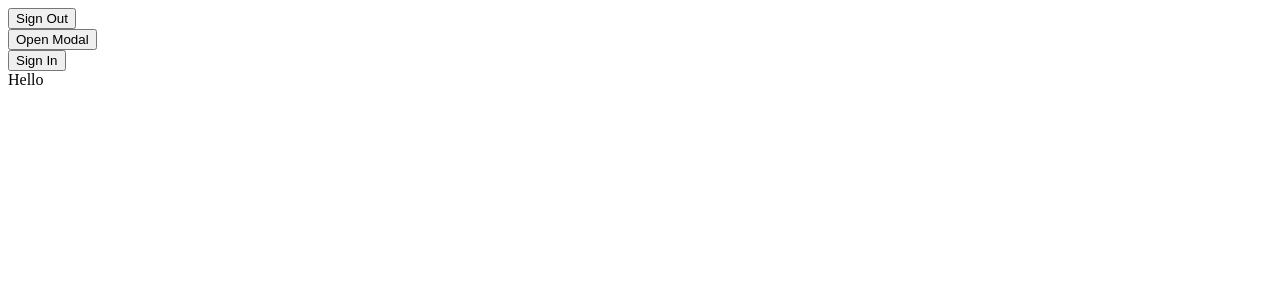
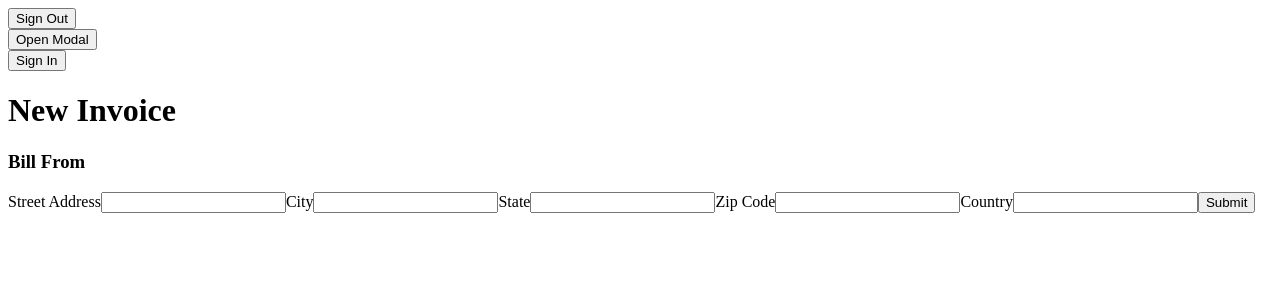
Before and after one commit to mattbcowan/invoice-app, a React (Create React App) app: page / in a window 1280 px wide. Both pictures are taken after a click on the button "Open Modal". Shown: the top 300 px of the page. Built offline with nearby package versions, Linux system fonts and the light colour scheme; no server answers.

Commit message:
feat: added invoice form
Added a basic form for invoices. It doesn't submit yet, but it is functional as a form.

```diff
--- a/package.json
+++ b/package.json
@@ -9,6 +9,7 @@
     "firebase": "^9.6.4",
     "react": "^17.0.2",
     "react-dom": "^17.0.2",
+    "react-hook-form": "^7.25.3",
     "react-router-dom": "^6.2.1",
     "react-scripts": "5.0.0",
     "web-vitals": "^2.1.4"
--- a/src/App.js
+++ b/src/App.js
@@ -5,6 +5,7 @@ import InvoiceList from "./components/InvoiceList";
 import Login from "./components/Login";
 import SignOut from "./components/SignOut";
 import Modal from "./components/Modal";
+import InvoiceForm from "./components/InvoiceForm";
 
 function App() {
   const [isLoggedIn, setIsLoggedIn] = useState(false);
@@ -48,7 +49,9 @@ function App() {
             />
           </Routes>
         </div>
-        <Modal ref={modal}>Hello</Modal>
+        <Modal ref={modal}>
+          <InvoiceForm />
+        </Modal>
       </>
     );
   }
--- /dev/null
+++ b/src/components/InvoiceForm.js
@@ -0,0 +1,33 @@
+import React from "react";
+import { useForm } from "react-hook-form";
+
+const InvoiceForm = () => {
+  const { register, handleSubmit } = useForm();
+
+  const saveData = (data) => {
+    console.log(data);
+  };
+
+  return (
+    <form onSubmit={handleSubmit((data) => saveData(data))}>
+      <h1>New Invoice</h1>
+      <h3>Bill From</h3>
+      <label>Street Address</label>
+      <input
+        name="street_name"
+        {...register("street_name", { required: true })}
+      />
+      <label>City</label>
+      <input name="city" {...register("city", { required: true })} />
+      <label>State</label>
+      <input name="state" {...register("state", { required: true })} />
+      <label>Zip Code</label>
+      <input name="zip_code" {...register("zip_code", { required: true })} />
+      <label>Country</label>
+      <input name="country" {...register("country", { required: true })} />
+      <input type="submit" />
+    </form>
+  );
+};
+
+export default InvoiceForm;
```
Also changed, not shown: 1 other file (tests, documents, lock files or other folders).
